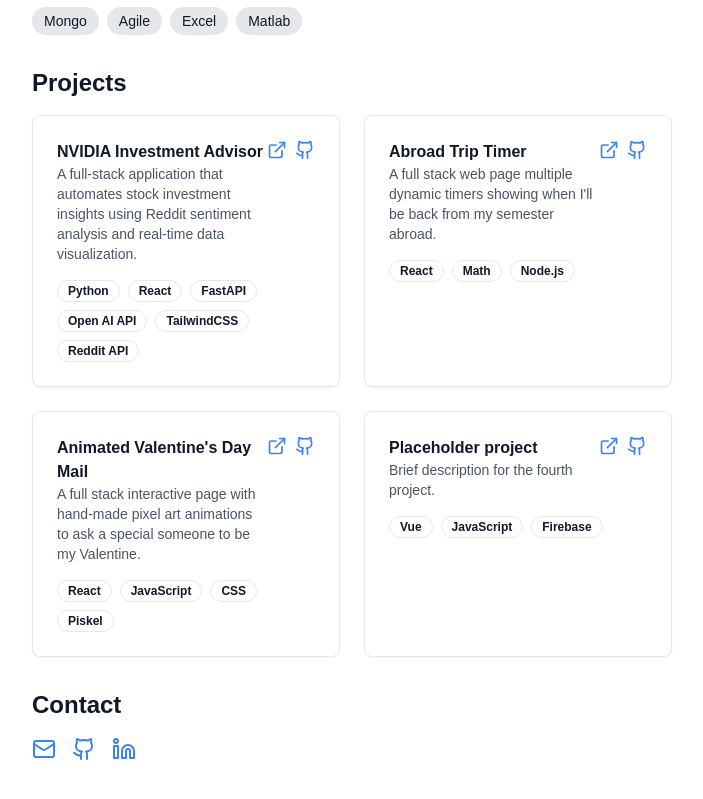
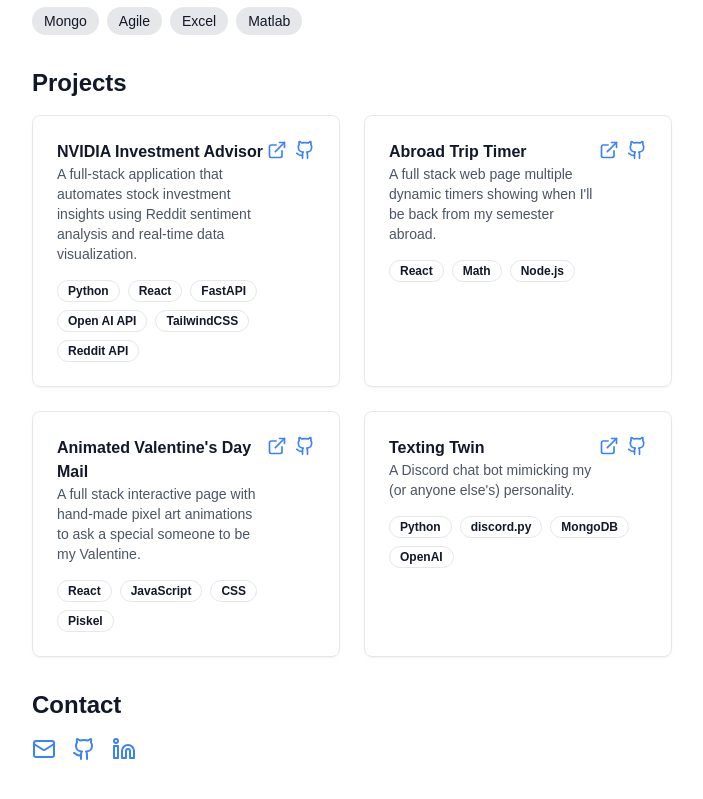
Before and after one commit to cameronbyrne4/personal-website, a Next.js app: page / in a window 1280 px wide. Shown: the part 1016-1815 px from the top of the page, without its empty margins (288-991 px from the left). Built offline with nearby package versions, Linux system fonts and the light colour scheme.

Commit message:
added projects

```diff
--- a/src/components/projects.ts
+++ b/src/components/projects.ts
@@ -4,7 +4,7 @@ const projects = [
     title: "NVIDIA Investment Advisor",
     description: "A full-stack application that automates stock investment insights using Reddit sentiment analysis and real-time data visualization.",
     technologies: ["Python", "React", "FastAPI", "Open AI API", "TailwindCSS", "Reddit API"],
-    externalLink: "https://example.com/first-project",
+    externalLink: "https://drive.google.com/file/d/14z2P6uDExbSUYHqLf-Jva2rg_Tg6VvVU/view?usp=sharing",
     githubLink: "https://github.com/cameronbyrne4/nvidia-tracker",
   },
   {
@@ -25,12 +25,28 @@ const projects = [
   },
   {
     id: 4,
-    title: "Placeholder project",
-    description: "Brief description for the fourth project.",
-    technologies: ["Vue", "JavaScript", "Firebase"],
-    externalLink: "https://example.com/fourth-project",
-    githubLink: "https://github.com/username/fourth-project",
+    title: "Texting Twin",
+    description: "A Discord chat bot mimicking my (or anyone else's) personality.",
+    technologies: ["Python", "discord.py", "MongoDB", "OpenAI"],
+    externalLink: "https://youtu.be/9dGA6i9_-Bw",
+    githubLink: "https://github.com/cameronbyrne4/discord-mimic-bot",
   },
+  //{
+  //   id: 4,
+  //   title: "Placeholder project",
+  //   description: "Brief description for the fourth project.",
+  //   technologies: ["Vue", "JavaScript", "Firebase"],
+  //   externalLink: "https://example.com/fourth-project",
+  //   githubLink: "https://github.com/username/fourth-project",
+  // },
+  // {
+  //   id: 4,
+  //   title: "Placeholder project",
+  //   description: "Brief description for the project.",
+  //   technologies: ["Vue", "JavaScript", "Firebase"],
+  //   externalLink: "https://example.com/my-project",
+  //   githubLink: "https://github.com/username/my-project",
+  // },
 ];
 
 export default projects;
```
